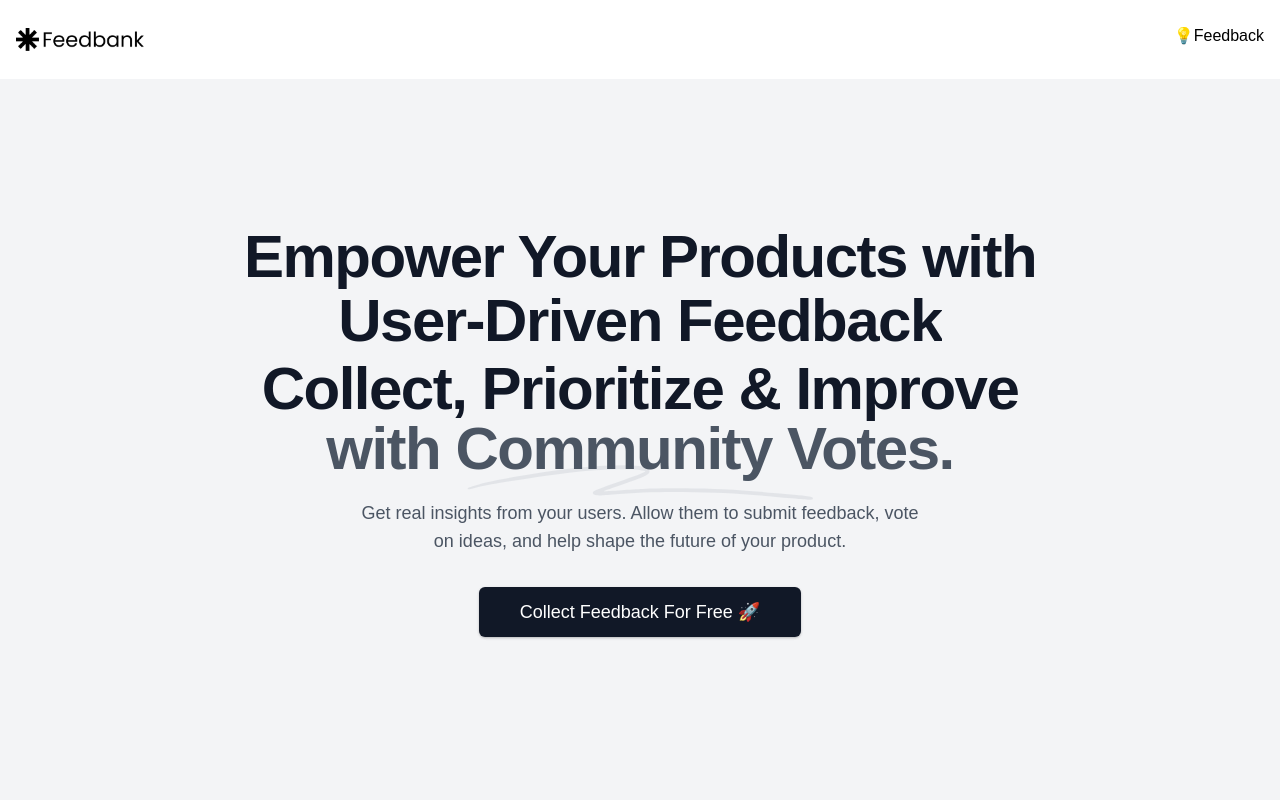
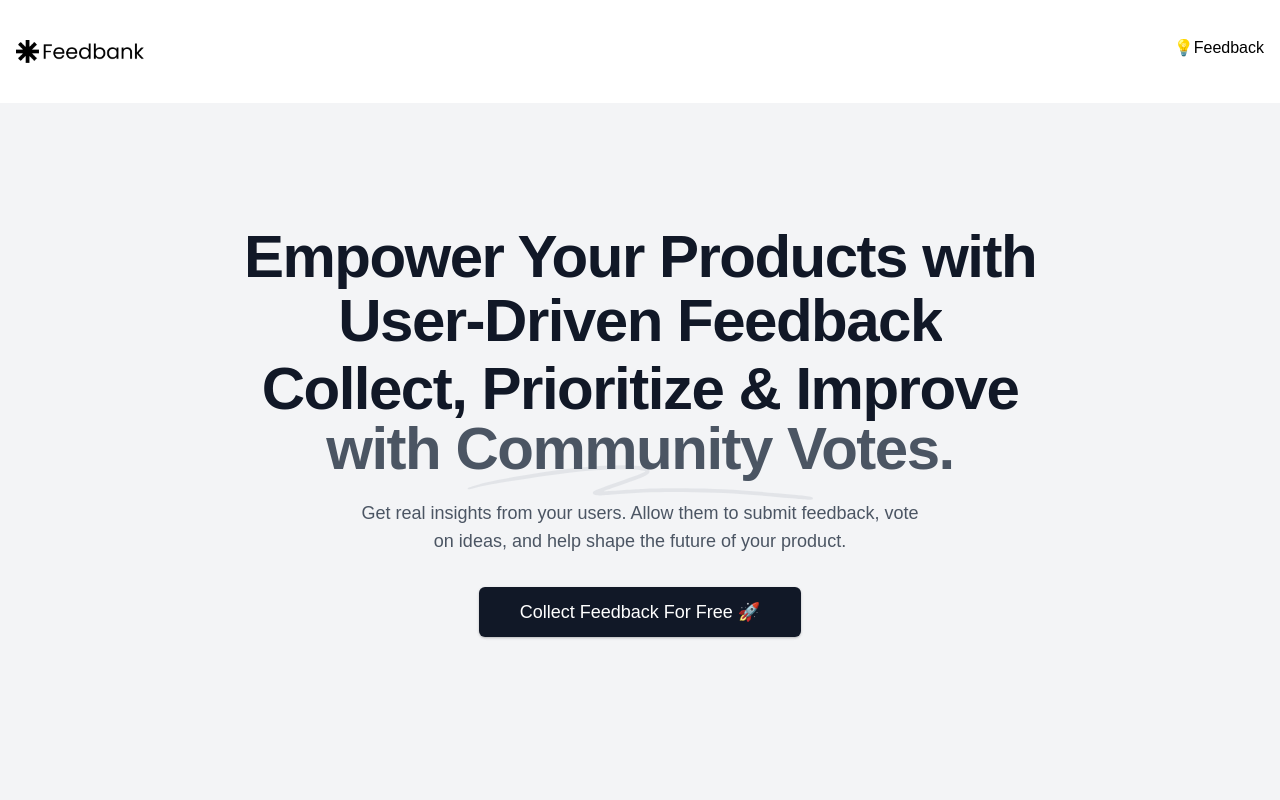
Before and after one commit to BestieeMu/feedbank, a Next.js app: page / in a window 1280 px wide. Shown: the top 800 px of the page. Built offline with nearby package versions, Linux system fonts and the light colour scheme; no server answers.

Commit message:
updated the home page UI

```diff
--- a/app/page.tsx
+++ b/app/page.tsx
@@ -26,7 +26,7 @@ export default function Home() {
   return (
     <>
       {/* header */}
-      <header className="py-2 fixed top-0 z-20 w-full bg-white ">
+      <header className="py-5 fixed top-0 z-20 w-full bg-white ">
         <div className="flex justify-between px-6 md:p-4 container mx-auto">
           <Image
             src="/logo.png" // Replace with your image URL
@@ -39,7 +39,7 @@ export default function Home() {
         </div>
       </header>
       {/* the main page */}
-      <div className="flex h-screen justify-center items-center ">
+      <div className="flex h-screen justify-center px-4 items-center ">
         <div className="mx-auto container flex justify-center px-4 sm:px-6 md:mt-16 lg:px-8">
           <div className="text-center">
             <h1 className="text-4xl font-extrabold tracking-tight text-gray-900 sm:text-5xl md:text-6xl">
--- a/components/HowItWork.tsx
+++ b/components/HowItWork.tsx
@@ -28,7 +28,7 @@ const HowItWork = () => {
   };
 
   return (
-    <section className="py-5 w-full overflow-hidden ">
+    <section className="py-5 px-4 w-full overflow-hidden ">
       <div className=" px-4  sm:px-6  lg:px-8 mx-auto">
         <div className="max-w-5xl mx-auto">
           <div className="flex flex-col md:flex-row items-center -mx-5">
```
